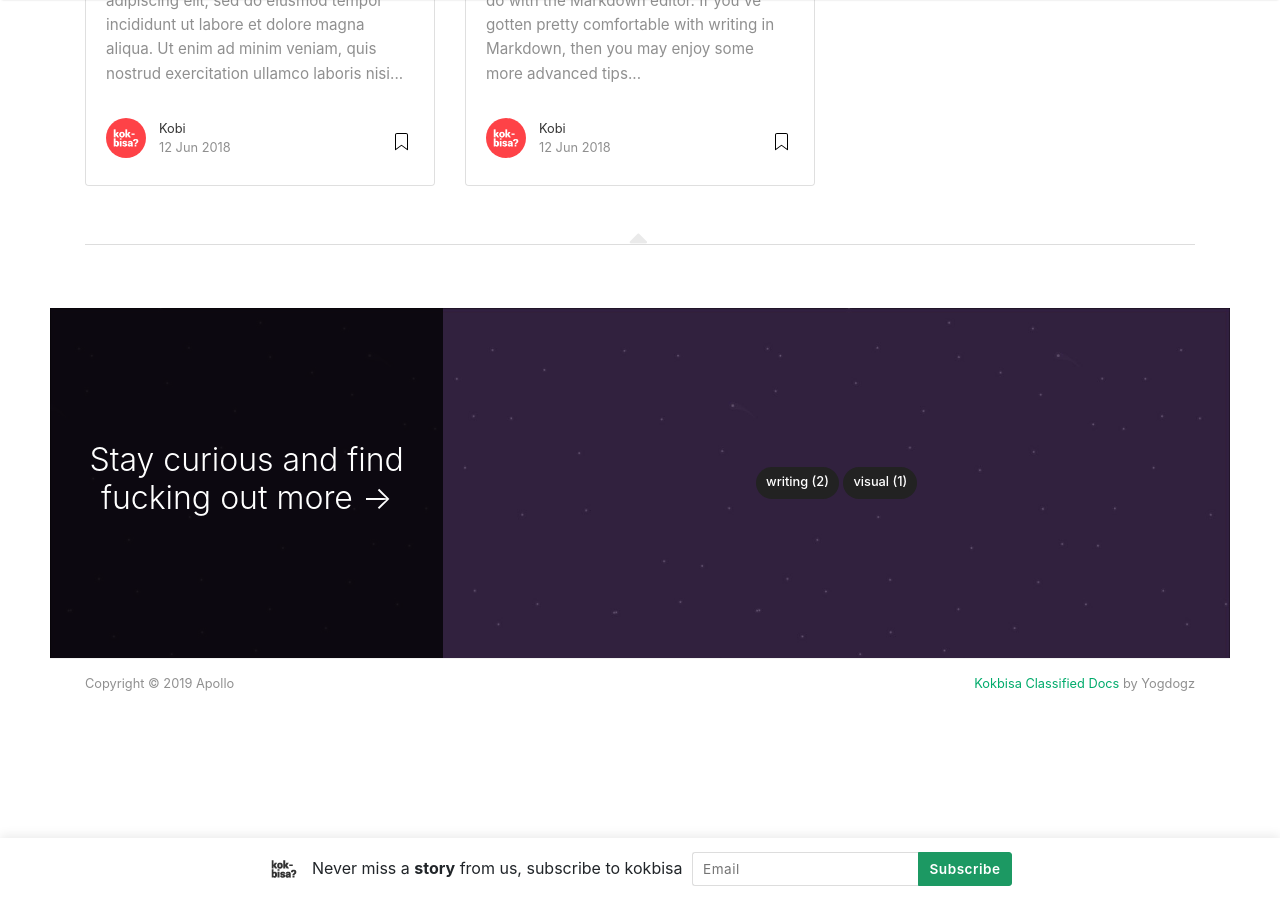
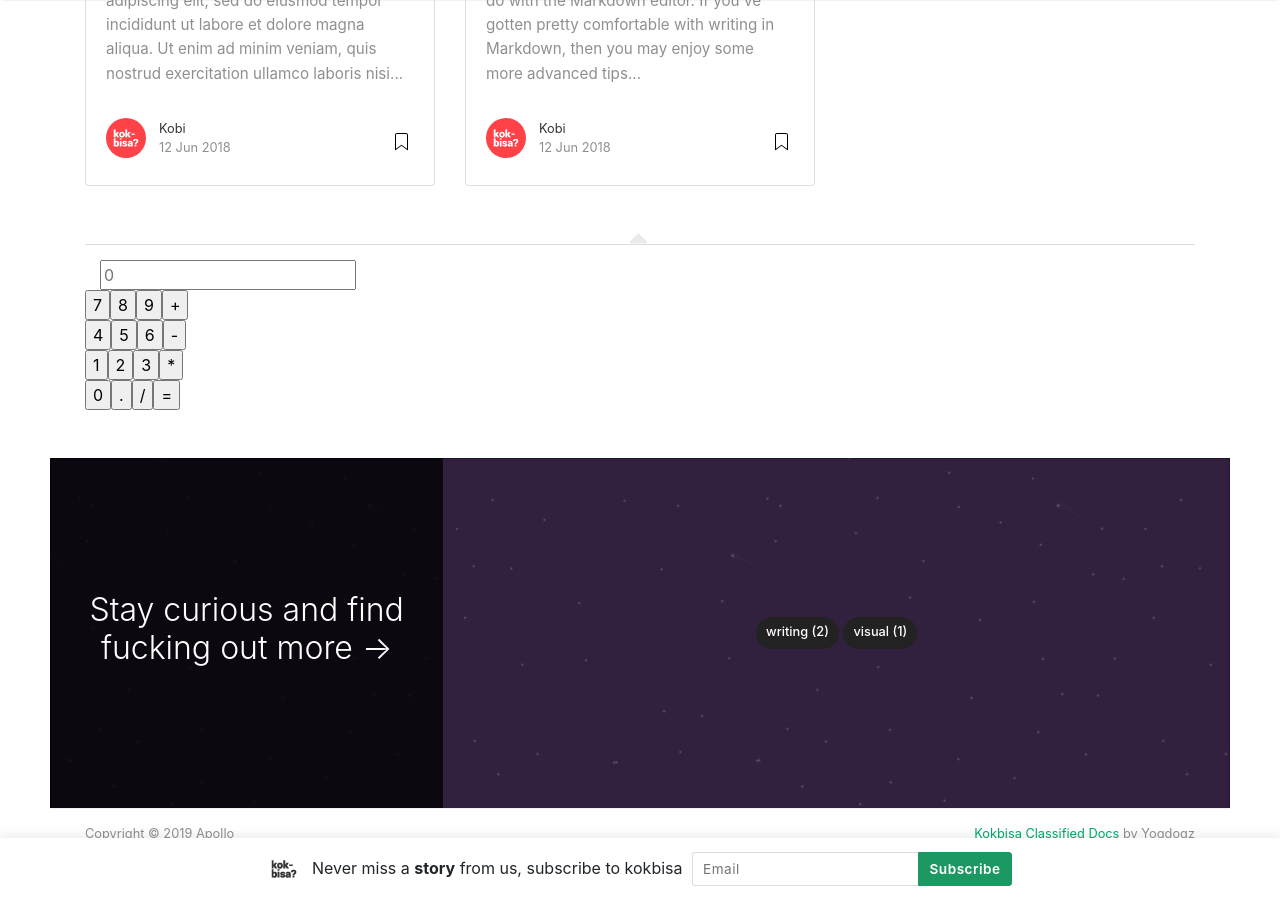
Before and after one commit to yogdogz/apollo, a Jekyll site: the page built from index.html, in a window 1280 px wide and 900 px high, scrolled down 545 px. Built offline with Jekyll 4.4.1, drawn with Linux system fonts in a browser that asks for light colours; nearby versions of some CDN libraries; the list of posts is cut into pages by our own code.

Commit message:
add calculator

```diff
--- a/assets/js/editorialscore.js
+++ b/assets/js/editorialscore.js
@@ -38,6 +38,7 @@ $(document).ready(function() {
     $(".progressbar-label").text(percentage + "%");
   }
 
+
   countChecked();
   $(":checkbox").click(countChecked);
 });
--- a/index.html
+++ b/index.html
@@ -34,3 +34,48 @@ title: Home
     {% include pagination.html %}
 </span>
 </div>
+
+<body>
+	<script>
+	function calcNumbers(result){
+		form.displayResult.value=form.displayResult.value+result;
+
+	}
+	</script>
+	<div class="container">
+		<form name="form">
+		<div class="display">
+		<input type="text" placeholder="0" name="displayResult" />
+		</div>
+		<div class="buttons">
+	  <div class="row">
+		<input type="button" name="b7" value="7" onClick="calcNumbers(b7.value)">
+	  <input type="button" name="b8" value="8" onClick="calcNumbers(b8.value)">
+	  <input type="button" name="b9" value="9" onClick="calcNumbers(b9.value)">
+	  <input type="button" name="addb" value="+" onClick="calcNumbers(addb.value)">
+		</div>
+
+		<div class="row">
+		<input type="button" name="b4" value="4" onClick="calcNumbers(b4.value)">
+	  <input type="button" name="b5" value="5" onClick="calcNumbers(b5.value)">
+	  <input type="button" name="b6" value="6" onClick="calcNumbers(b6.value)">
+	  <input type="button" name="subb" value="-" onClick="calcNumbers(subb.value)">
+		</div>
+
+		<div class="row">
+		<input type="button" name="b1" value="1" onClick="calcNumbers(b1.value)">
+	  <input type="button" name="b2" value="2" onClick="calcNumbers(b2.value)">
+	  <input type="button" name="b3" value="3" onClick="calcNumbers(b3.value)">
+	  <input type="button" name="mulb" value="*" onClick="calcNumbers(mulb.value)">
+		</div>
+
+		<div class="row">
+		<input type="button" name="b0" value="0" onClick="calcNumbers(b0.value)">
+	  <input type="button" name="potb" value="." onClick="calcNumbers(potb.value)">
+	  <input type="button" name="divb" value="/" onClick="calcNumbers(divb.value)">
+	  <input type="button" class="red" value="=" onClick="displayResult.value=eval(displayResult.value)">
+		</div>
+		</div>
+
+		</form>
+	</div>
```
